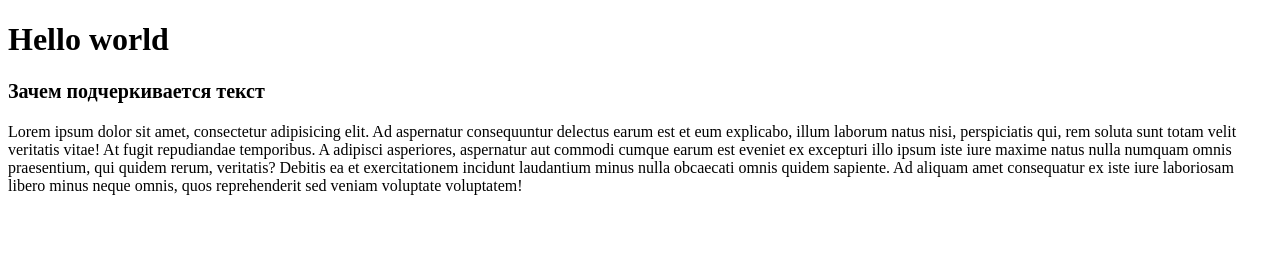
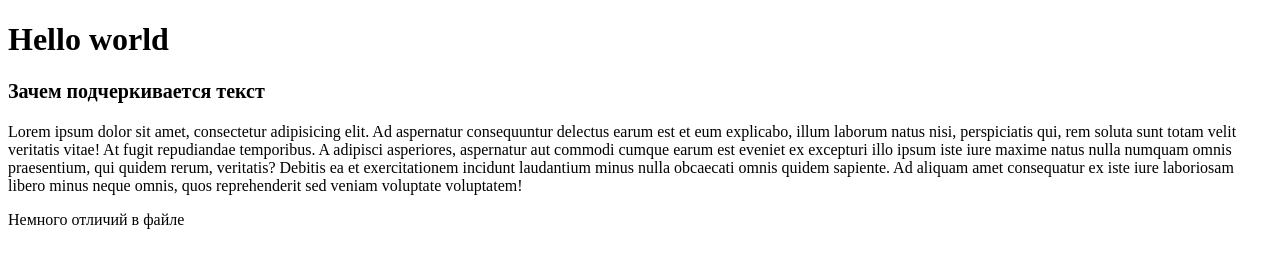
Before and after one commit to 1vickblack/php-storm, a plain HTML site: page index.html in a window 1280 px wide. Drawn offline with Linux system fonts and the light colour scheme.

Commit message:
third commit

```diff
--- a/index.html
+++ b/index.html
@@ -17,6 +17,7 @@
         <span>Debitis ea et exercitationem incidunt laudantium minus nulla obcaecati omnis quidem sapiente. Ad aliquam amet consequatur ex iste iure laboriosam libero minus neque omnis, quos reprehenderit sed veniam voluptate voluptatem!</span>
     </p>
 
+    <p>Немного отличий в файле</p>
 
     <script src="js/main.js"></script>
 </body>
```
